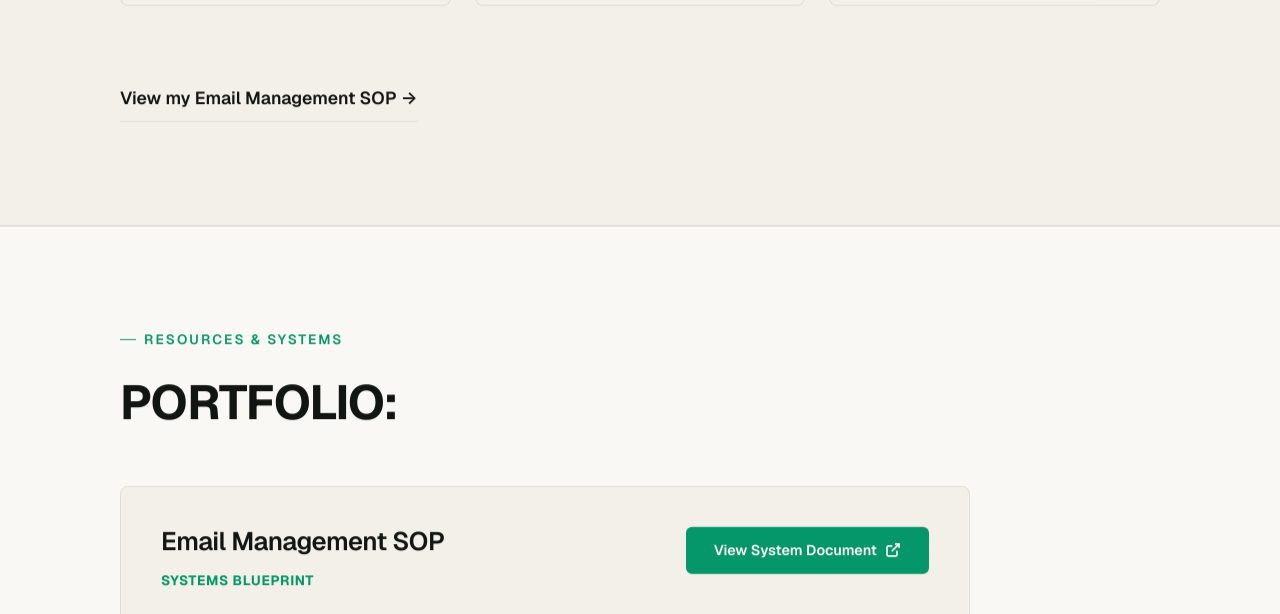
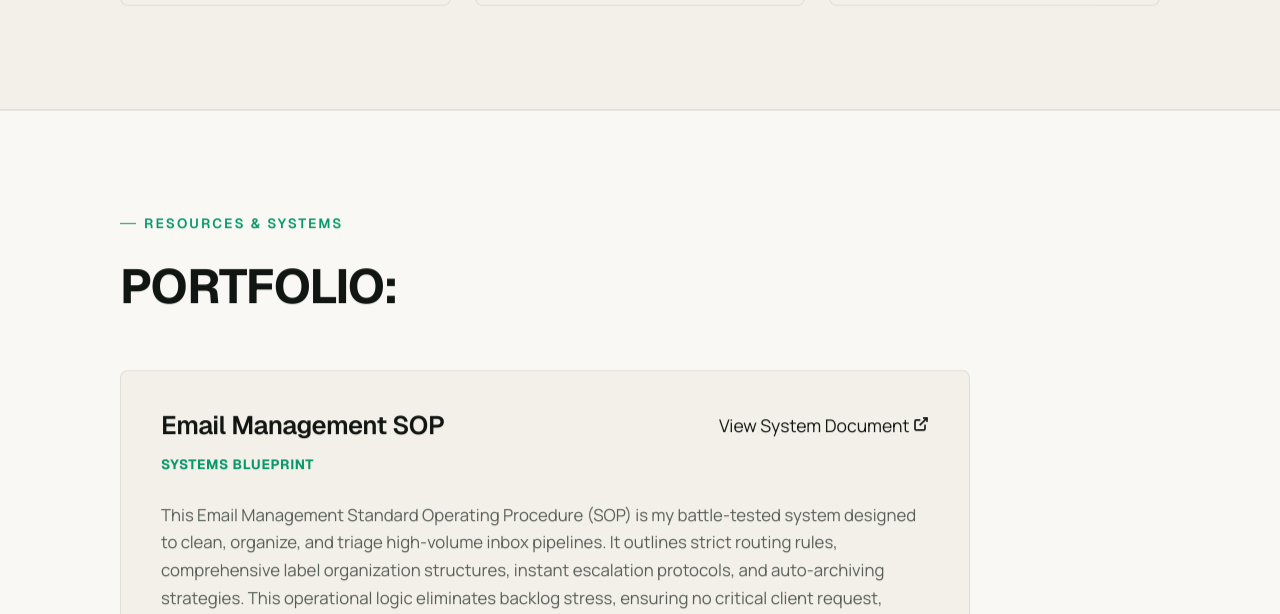
Before and after one commit to james-aves/portfolio-website, a website: page index.html in a window 1280 px wide. Shown: the part 3259-3873 px from the top of the page. Drawn offline with nearby package versions, Linux system fonts and the light colour scheme.

Commit message:
Changed files

```diff
--- a/index.html
+++ b/index.html
@@ -940,9 +940,6 @@
             </div>
 
             <!-- Text Link Below Testimonials -->
-            <a href="https://www.dropbox.com/scl/fi/xx8wk7bycalpvunplkr48/Email-Management-SOP.pdf?rlkey=6xerqosjxlkbrxtjdogti25gm&st=9yen6bje&dl=0" target="_blank" rel="noopener noreferrer" class="sop-link" id="sopLink">
-              View my Email Management SOP →
-            </a>
           </div>
         </div>
       </section>
@@ -959,7 +956,7 @@
                 <h3 class="card-item-title" style="font-size: 1.6rem; margin-bottom: 0.5rem; color: var(--text-primary);">Email Management SOP</h3>
                 <span class="step-num" style="font-family: var(--font-heading); font-size: 0.85rem; color: var(--accent); white-space: nowrap; height: auto; text-transform: uppercase; font-weight: 700; letter-spacing: 0.05em; display: inline-block;">Systems Blueprint</span>
               </div>
-              <a href="https://www.dropbox.com/scl/fi/xx8wk7bycalpvunplkr48/Email-Management-SOP.pdf?rlkey=6xerqosjxlkbrxtjdogti25gm&st=9yen6bje&dl=0" target="_blank" rel="noopener noreferrer" class="btn btn-primary" style="gap: 0.5rem; font-size: 0.9rem;">
+              <a href="Email Management SOP.pdf">
                 View System Document
                 <svg width="16" height="16" fill="none" stroke="currentColor" stroke-width="2.5" viewBox="0 0 24 24" xmlns="http://www.w3.org/2000/svg">
                   <path d="M18 13v6a2 2 0 0 1-2 2H5a2 2 0 0 1-2-2V8a2 2 0 0 1 2-2h6"></path>
```
